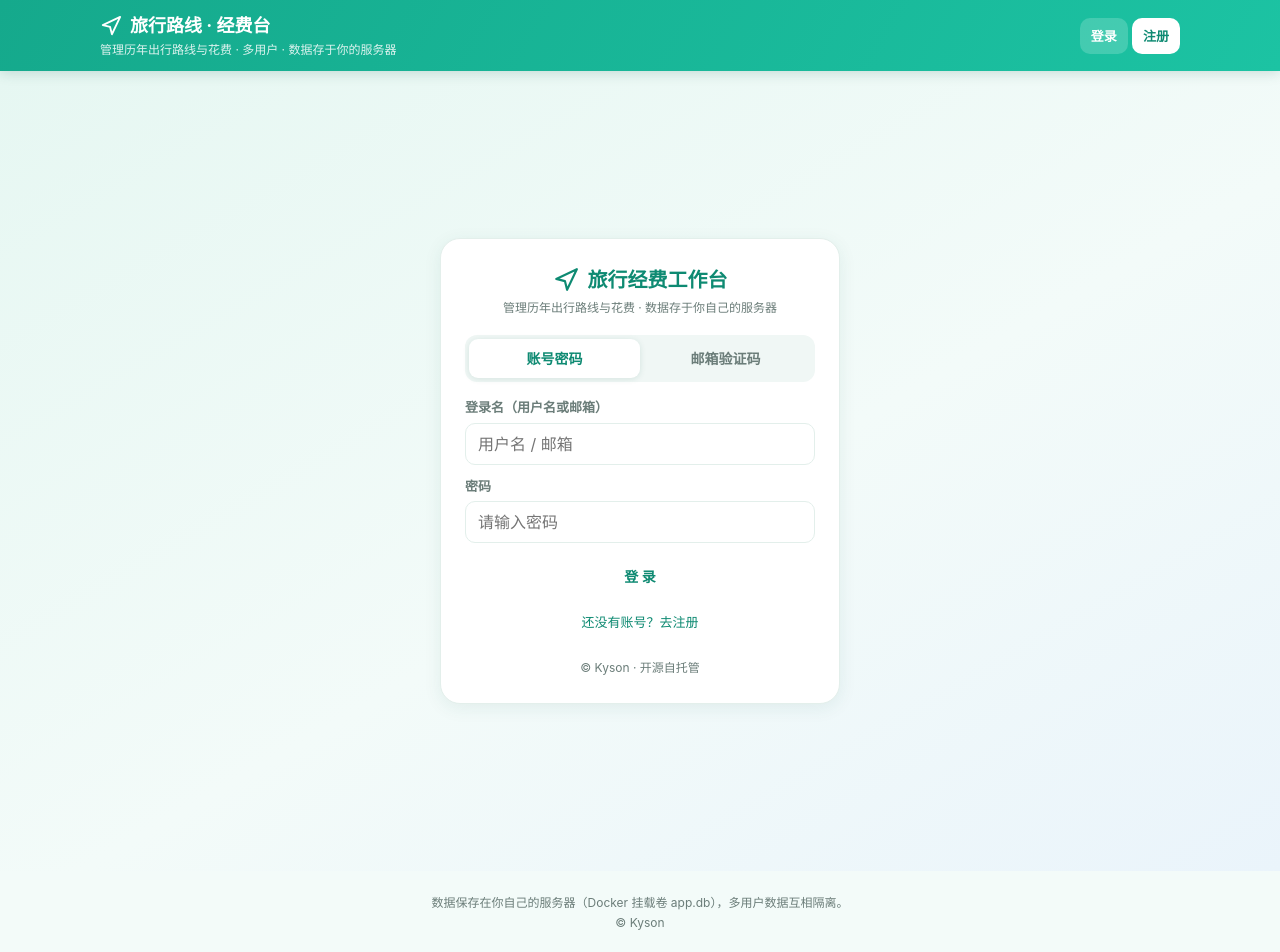
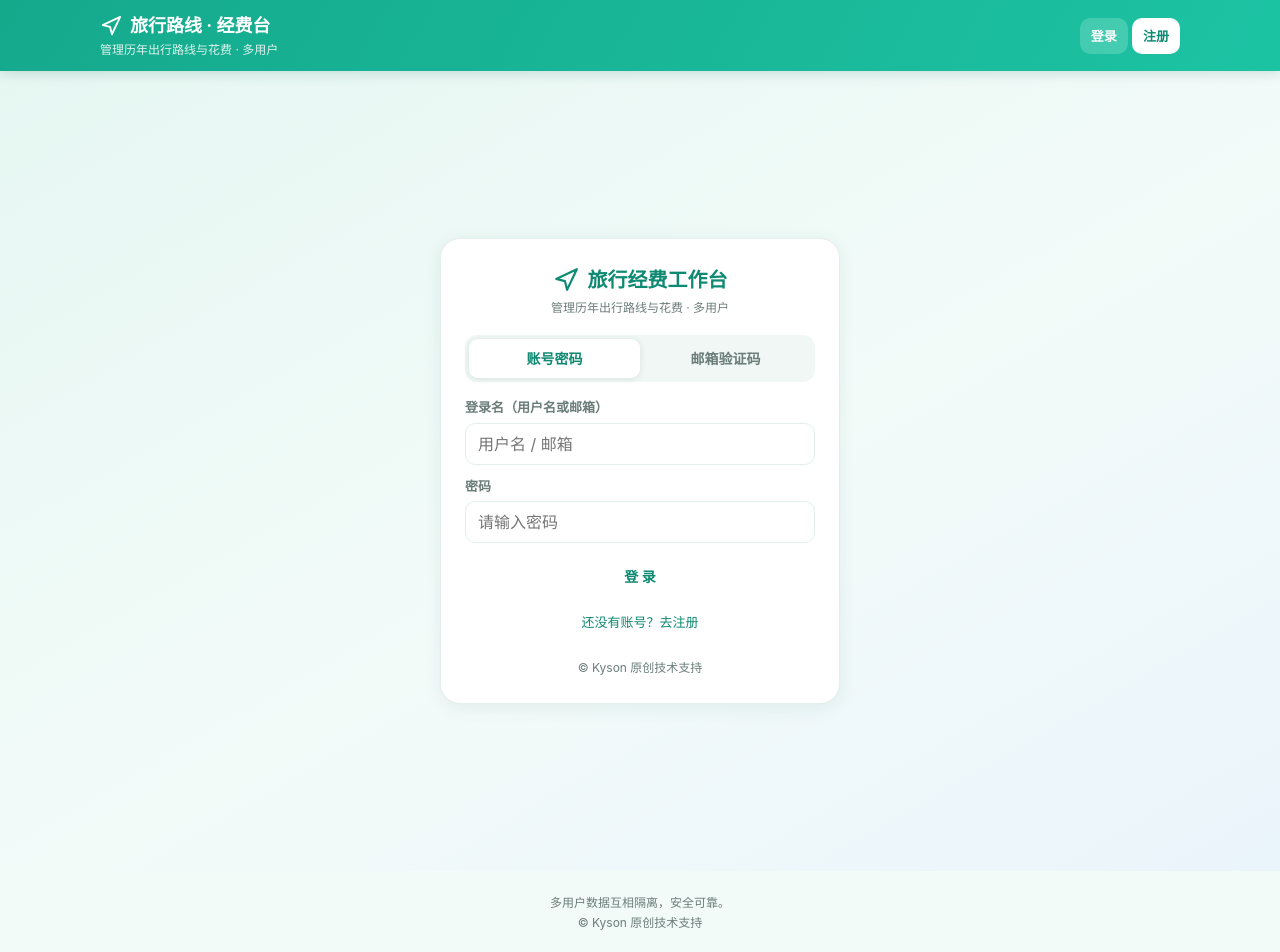
Before and after one commit to hanyuestar/travel-expense, a website with bundled scripts: page public/index.html in a window 1280 px wide. Built offline with nearby package versions, Linux system fonts and the light colour scheme; files whose address does not match are found by name.

Commit message:
feat: 用户文案去数据安全担忧表述 + 登录页署名更新
- 首页/登录页副标题去掉「数据存于你的服务器/数据存于你自己的服务器」
- 页脚「数据保存在你自己的服务器（Docker 挂载卷 app.db）」改为「多用户数据互相隔离，安全可靠」
- 登录/注册页署名「© Kyson · 开源自托管」→「© Kyson 原创技术支持」
- demo 页脚「完整自托管版（数据存你自己的服务器）」→「完整多用户版」

```diff
--- a/public/assets/auth.js
+++ b/public/assets/auth.js
@@ -14,7 +14,7 @@ export function renderLogin() {
   <div class="auth-wrap">
     <div class="auth-card">
       <div class="auth-logo">${ICON}${esc(siteName)}</div>
-      <div class="auth-sub">管理历年出行路线与花费 · 数据存于你自己的服务器</div>
+      <div class="auth-sub">管理历年出行路线与花费 · 多用户</div>
       <div class="tabs">
         <div class="tab ${mode === 'password' ? 'active' : ''}" data-login-mode="password">账号密码</div>
         <div class="tab ${mode === 'code' ? 'active' : ''}" data-login-mode="code">邮箱验证码</div>
@@ -34,7 +34,7 @@ export function renderLogin() {
         <button class="btn btn-primary btn-block" id="lg_submit">登 录</button>
       </div>
       <div class="auth-foot">${allowReg ? '<a href="#/register">还没有账号？去注册</a>' : '注册已关闭，请联系管理员'}</div>
-      <div class="auth-copy">© Kyson · 开源自托管</div>
+      <div class="auth-copy">© Kyson 原创技术支持</div>
     </div>
   </div>`;
 
@@ -81,7 +81,7 @@ export function renderRegister() {
         <button class="btn btn-primary btn-block" id="rg_submit">注 册</button>
       </div>
       <div class="auth-foot"><a href="#/login">已有账号？去登录</a></div>
-      <div class="auth-copy">© Kyson · 开源自托管</div>
+      <div class="auth-copy">© Kyson 原创技术支持</div>
     </div>
   </div>`;
 
--- a/public/index.html
+++ b/public/index.html
@@ -15,7 +15,7 @@
         <svg viewBox="0 0 24 24" fill="none" stroke="currentColor" stroke-width="2" stroke-linecap="round" stroke-linejoin="round"><path d="M3 11l19-9-9 19-2-8-8-2z"/></svg>
         <span id="headerSiteName">旅行路线 · 经费台</span>
       </div>
-      <div class="h-sub">管理历年出行路线与花费 · 多用户 · 数据存于你的服务器</div>
+      <div class="h-sub">管理历年出行路线与花费 · 多用户</div>
     </div>
     <div class="h-actions">
       <div id="guestArea">
@@ -41,7 +41,7 @@
   <div class="wrap"><div class="empty">加载中…</div></div>
 </main>
 
-<div class="foot">数据保存在你自己的服务器（Docker 挂载卷 app.db），多用户数据互相隔离。<br>© Kyson</div>
+<div class="foot">多用户数据互相隔离，安全可靠。<br>© Kyson 原创技术支持</div>
 
 <!-- 路线新增/编辑表单 -->
 <div class="mask" id="formMask">
```
Also changed, not shown: demo/index.html (+1 -1 lines).
